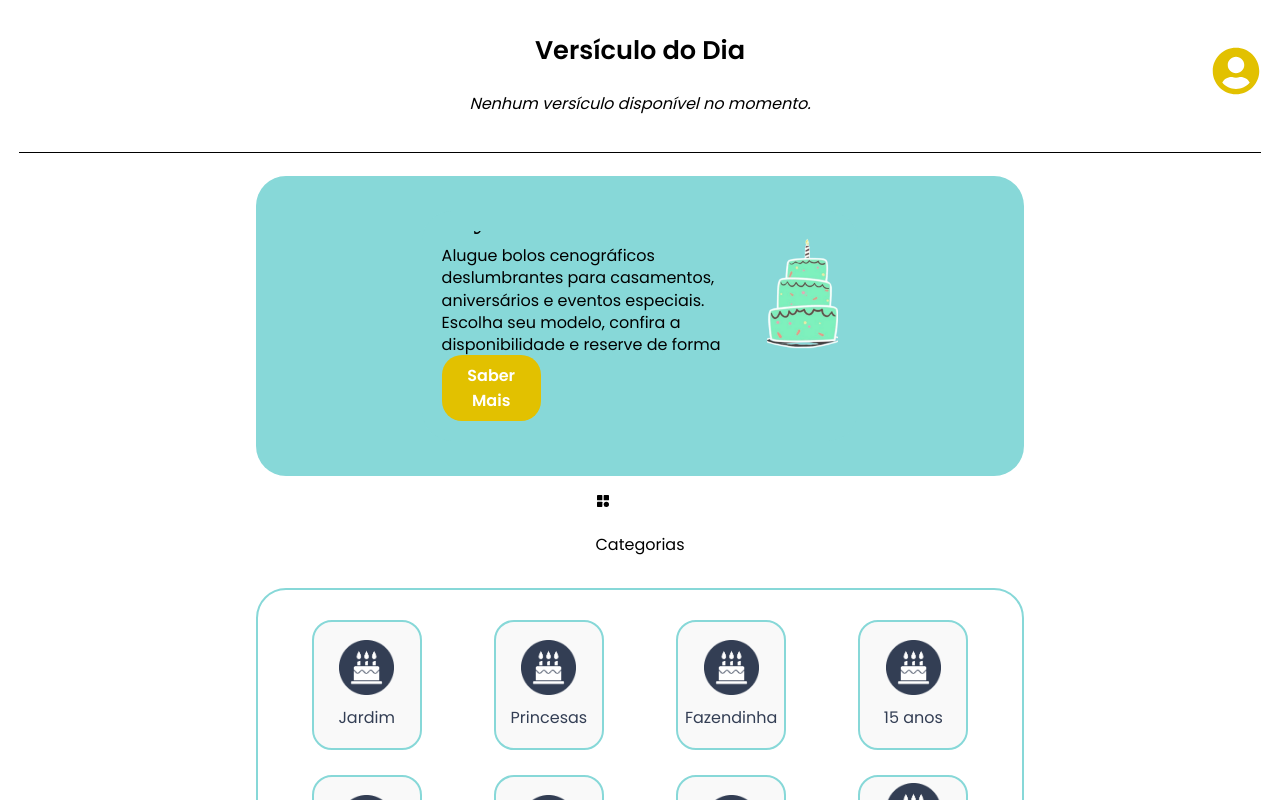
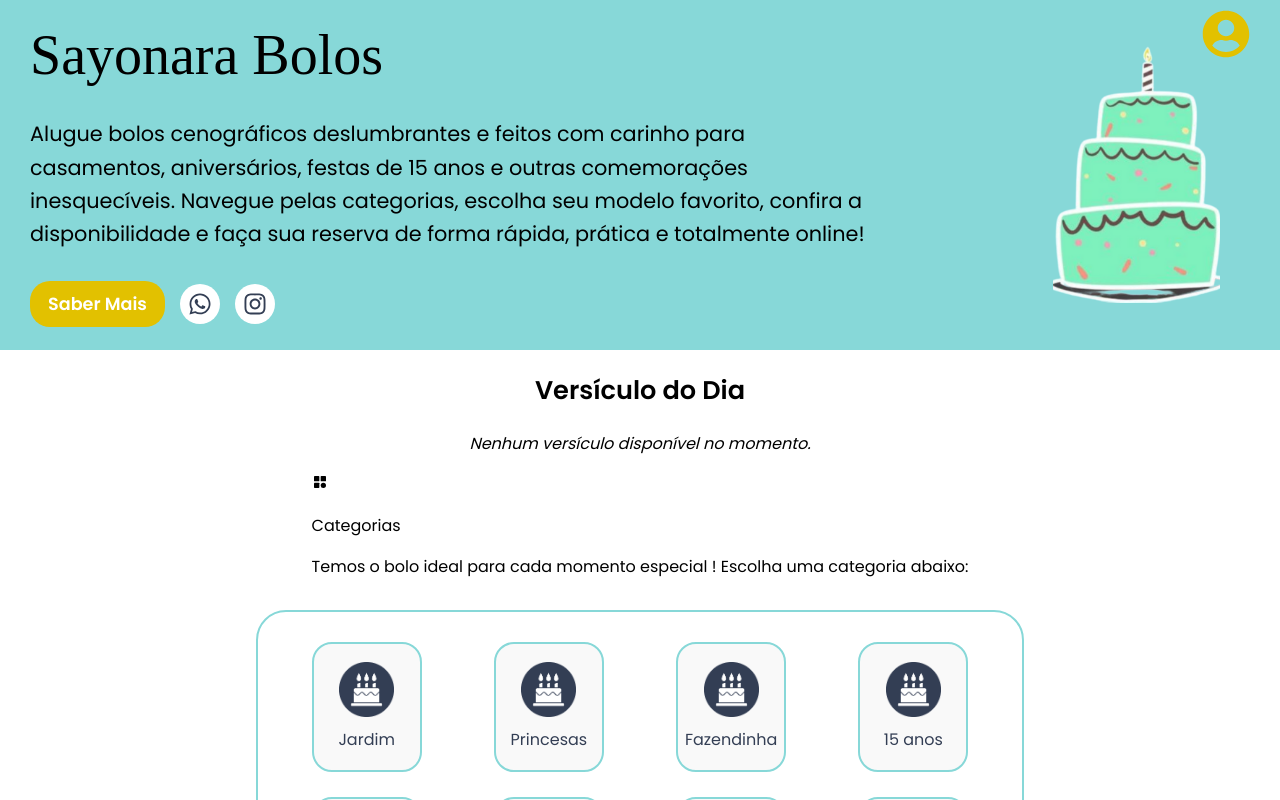
Before and after one commit to camillefk/catalogoSayonara, a React (Vite) app: page / in a window 1280 px wide. Built offline with nearby package versions, Linux system fonts and the light colour scheme; no server answers; a web font is replaced by a local one.

Commit message:
Css do welcomeCard atualizado

```diff
--- a/src/components/welcomeCard/welcomeCard.css
+++ b/src/components/welcomeCard/welcomeCard.css
@@ -1,75 +1,112 @@
 .welcome-card {
   background-color: #87d8d8;
-  margin: 15px auto;
-  border-radius: 30px;
-  width: 60%;
-  height: 300px;
+  width: 100%;
+  height: 350px;
   display: flex;
   flex-direction: column;
-  padding: 20px;
+  padding: 30px;
   box-sizing: border-box;
-  overflow: hidden;
-  justify-content: space-between;
+  position: relative;
 }
 
-.card-side {
+.user-icon {
+  position: absolute;
+  top: 10px;
+  right: 30px;
+  font-size: 3rem;
+  color: #e2c100;
+  cursor: pointer;
+}
+
+.card-content {
   display: flex;
   justify-content: space-between;
   align-items: center;
+  height: 100%;
+}
+
+/* Lado esquerdo (texto) */
+.text-container {
   flex: 1;
-  overflow: hidden;
+  display: flex;
+  flex-direction: column;
+  justify-content: center;
+  gap: 30px; /* mais espaço entre h1, p e os botões */
 }
 
 /* Título */
 .welcome-card h1 {
   font-family: "Petit Formal Script", cursive;
   font-weight: 400;
-  font-size: 2rem;
+  font-size: 3.5rem;
   color: #000000;
   margin: 0;
 }
 
 /* Parágrafo */
 .welcome-card p {
-  font-size: 1rem;
+  font-size: 1.3rem;
   color: #000000;
-  max-width: 100%;
-  margin-top: 10px;
-  margin-bottom: 10px;
-  text-align: left;
-  line-height: 1.4;
-}
-
-/* Container do texto */
-.text-container {
-  flex: 1;
-  display: flex;
-  flex-direction: column;
-  justify-content: center;
+  line-height: 1.6;
+  max-width: 85%;
+  margin: 0;
 }
 
 /* Imagem */
 .logo-img {
   height: 90%;
-  max-height: 90%;
+  max-height: 280px;
+  width: auto;
   object-fit: contain;
-  margin-left: 30px;
+  margin-left: 40px;
+  padding-right: 30px; /* aumenta o espaço da direita */
 }
 
-/* Botão */
+/* Botões */
+.buttons-container {
+  display: flex;
+  align-items: center;
+  gap: 15px;
+}
+
+/* Botão principal */
 .button-card {
-  width: 25%;
-  font-family: 'Poppins', sans-serif;
+  padding: 10px 18px;
+  font-size: 1.1rem;
   font-weight: bold;
-  padding: 8px;
-  font-size: 1rem;
   border: none;
+  border-radius: 20px;
   background-color: #e2c100;
   color: white;
-  border-radius: 20px;
+  font-family: 'Poppins', sans-serif;
   cursor: pointer;
-  align-self: flex-start;
+  transition: background-color 0.3s;
 }
+
+.button-card:hover {
+  background-color: #cfb200;
+}
+
+/* Botões sociais */
+.icon-button {
+  font-size: 1.5rem;
+  color: #333e54;
+  background-color: white;
+  padding: 8px;
+  border-radius: 50%;
+  display: flex;
+  align-items: center;
+  justify-content: center;
+  transition: transform 0.2s, background-color 0.3s;
+  text-decoration: none;
+}
+
+.icon-button:hover {
+  transform: scale(1.1);
+  background-color: #e2c100;
+  color: white;
+}
+
 
 
 @media (max-width: 768px) {
--- a/src/components/welcomeCard/welcomeCard.jsx
+++ b/src/components/welcomeCard/welcomeCard.jsx
@@ -1,22 +1,48 @@
 import logo from "../../assets/logo.png";
+import { FaUserCircle, FaWhatsapp, FaInstagram } from "react-icons/fa";
+import { useNavigate } from "react-router-dom";
 import "./welcomeCard.css";
 
 const WelcomeCard = () => {
+
+  const navigate = useNavigate();
+
   return (
     <div className="welcome-card">
-      <div className="card-side">
+      <FaUserCircle
+        className="user-icon"
+        onClick={() => navigate("/login")}
+      />
+
+      <div className="card-content">
         <div className="text-container">
           <h1>Sayonara Bolos</h1>
           <p>
-            Alugue bolos cenográficos deslumbrantes para casamentos,
-            aniversários e eventos especiais. Escolha seu modelo, confira a
-            disponibilidade e reserve de forma simples e rápida!
+            Alugue bolos cenográficos deslumbrantes e feitos com carinho para casamentos, aniversários, festas de 15 anos e outras comemorações inesquecíveis. Navegue pelas categorias, escolha seu modelo favorito, confira a disponibilidade e faça sua reserva de forma rápida, prática e totalmente online!
           </p>
+          <div className="buttons-container">
+            <button className="button-card">Saber Mais</button>
+            <a
+              href="https://wa.me/558388992366"
+              target="_blank"
+              rel="noopener noreferrer"
+              className="icon-button"
+            >
+              <FaWhatsapp />
+            </a>
+            <a
+              href="https://instagram.com/sayonarabolos"
+              target="_blank"
+              rel="noopener noreferrer"
+              className="icon-button"
+            >
+              <FaInstagram />
+            </a>
+          </div>
         </div>
+
         <img src={logo} alt="Logo Sayonara Bolos" className="logo-img" />
       </div>
-
-      <button className="button-card">Saber Mais</button>
     </div>
   );
 };
--- a/src/pages/homePage.jsx
+++ b/src/pages/homePage.jsx
@@ -1,8 +1,6 @@
 // src/pages/HomePage.jsx
 import { useNavigate } from "react-router-dom";
-import { FaUserCircle } from "react-icons/fa";
 import { TbCategoryFilled } from "react-icons/tb";
-import SearchBar from "../components/searchBar/searchBar";
 import WelcomeCard from "../components/welcomeCard/welcomeCard";
 import VerseSection from "../components/verseSection/verseSection";
 import CategoryCard from "../components/categoryCard/categoryCard";
@@ -56,32 +54,34 @@ const HomePage = () => {
 
   return (
     <div className="homepage-container">
-      <div className="navbar-container">
-        <div className="verse-wrapper">
-          <VerseSection />
-        </div>
-        <FaUserCircle
-          className="user-icon"
-          onClick={() => navigate("/login")}
-        />
+      {/* Remove a navbar-container, já que WelcomeCard é a navbar agora */}
+      <WelcomeCard />
+
+      <div className="verse-wrapper">
+        <VerseSection />
       </div>
-      <hr className="separator" />
-      <div className="welcome-card">
-        <WelcomeCard />
-      </div>
+
       <div className="category">
         <TbCategoryFilled className="category-icon" />
         <p>Categorias</p>
+        <p>
+          Temos o bolo ideal para cada momento especial ! Escolha uma categoria
+          abaixo:
+        </p>
       </div>
+
       <CategoryCard categorias={categorias} />
+
       <div className="new-section">
         <img src={newIcon} alt="Novidades" className="new-icon" />
         <p className="new-title">New</p>
       </div>
+
       <div className="new-products-carousel">
         <button className="carousel-arrow left" onClick={prevSlide}>
           &#8592;
         </button>
+
         {novosProdutos.length > 0 ? (
           novosProdutos.map((produto, index) =>
             produto ? (
--- a/src/styles/homePage.css
+++ b/src/styles/homePage.css
@@ -13,37 +13,11 @@ html, body {
   font-family: 'Poppins', sans-serif;
 }
 
-.navbar-container {
-  display: flex;
-  justify-content: center;
-  align-items: center;
-  padding: 10px 20px;
-  position: relative;
-  width: 100%;
-  box-sizing: border-box;
-}
-
 .verse-wrapper {
   max-width: 600px;
   width: 100%;
   text-align: center;
   padding: 0 40px;
-}
-
-.user-icon {
-  position: absolute;
-  right: 20px;
-  font-size: 3rem;
-  color: #e2c100;
-  cursor: pointer;
-}
-
-
-.separator {
-  width: 97%;
-  border: 0;
-  border-top: 1px solid #000000;
-  margin-top: 10px;
 }
 
 
```
